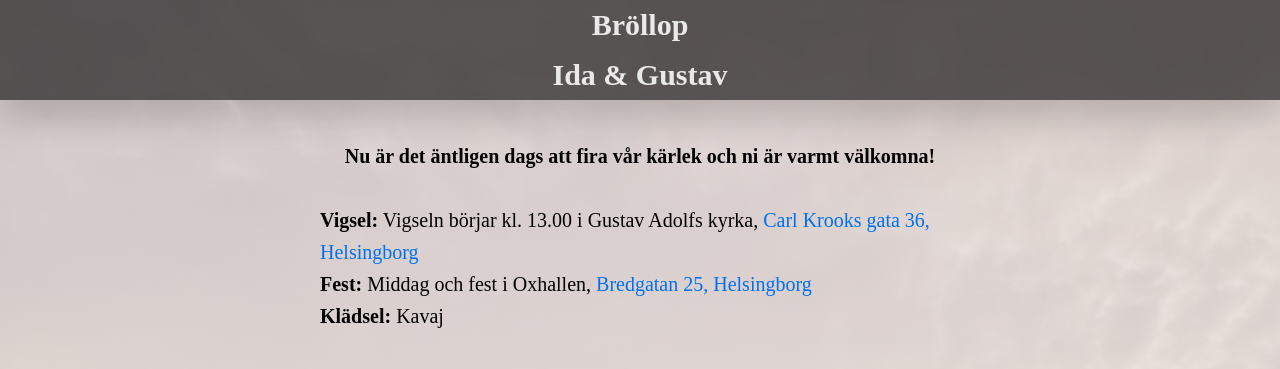
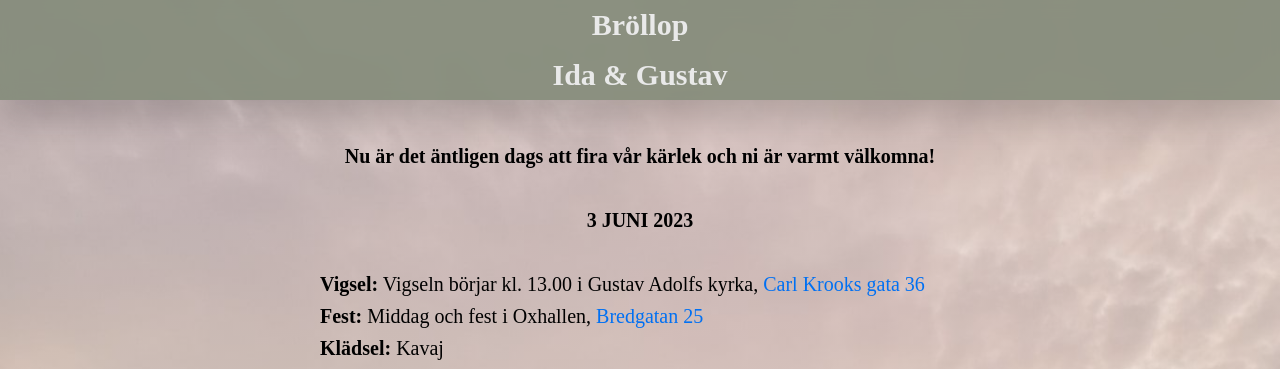
Before and after one commit to jompahl/IdaGurra, a Next.js app: page / in a window 1280 px wide. Shown: the top 369 px of the page. Built offline with nearby package versions, Linux system fonts and the light colour scheme.

Commit message:
small changes

```diff
--- a/pages/index.js
+++ b/pages/index.js
@@ -41,7 +41,7 @@ export default function Home() {
         height: solved ? "100%" : "100vh",
         width: "100%",
         background:
-          "linear-gradient(0deg, rgb(233,233,233), rgba(233, 233, 233, 0.7)), url(/images/sunset.jpg)",
+          "linear-gradient(0deg, rgb(233,233,233), rgba(233, 233, 233, 0.5)), url(/images/sunset.jpg)",
         backgroundSize: "cover",
       }}
     >
@@ -72,19 +72,18 @@ export default function Home() {
               >
                 Nu är det äntligen dags att fira vår kärlek och ni är varmt
                 välkomna!
+                <br></br>
+                <br></br>3 JUNI 2023
               </b>
               <br></br>
               <b>Vigsel:</b> Vigseln börjar kl. 13.00 i Gustav Adolfs kyrka,
               <a onClick={() => showInMapClicked(false)}>
                 {" "}
-                Carl Krooks gata 36, Helsingborg
+                Carl Krooks gata 36
               </a>
               <br></br>
               <b>Fest:</b> Middag och fest i Oxhallen,{" "}
-              <a onClick={() => showInMapClicked(true)}>
-                {" "}
-                Bredgatan 25, Helsingborg
-              </a>
+              <a onClick={() => showInMapClicked(true)}> Bredgatan 25</a>
               <br></br>
               <b>Klädsel:</b> Kavaj <br></br>
               <br></br>
@@ -113,8 +112,21 @@ export default function Home() {
                 saragrottling@gmail.com
               </a> */}
               <br></br>
+              <br></br>
+              <p>
+                <b style={{ display: "flex", justifyContent: "center" }}>
+                  OSA:
+                </b>{" "}
+                Senast 26 mars för er som inte redan har meddelat. Informera oss
+                samtidigt om eventuella allergier och matpreferenser
+              </p>
             </p>
-            <StaticGoogleMap
+
+            <div className="map">
+              <img src="/images/karta.jpg"></img>
+            </div>
+
+            {/* <StaticGoogleMap
               size="600x600"
               apiKey="AIzaSyBY3NyQJO8KUYmIoQanyPF5ozjSPdF7d4Y"
               className="map"
@@ -122,16 +134,11 @@ export default function Home() {
               <Marker.Group label="L" color="green">
                 <Marker location="56.034052,12.703821" />
               </Marker.Group>
-            </StaticGoogleMap>
+            </StaticGoogleMap> */}
             {/* <p>
               Adress:{" "}
               <a onClick={() => showInMapClicked()}>Landstormsvägen 31</a>
             </p> */}
-            <p>
-              <b style={{ display: "flex", justifyContent: "center" }}>OSA:</b>{" "}
-              Senast 26 mars för er som inte redan har meddelat. Informera oss
-              samtidigt om eventuella allergier och matpreferenser
-            </p>
 
             {/* <button
               style={{
--- a/styles/global.css
+++ b/styles/global.css
@@ -22,7 +22,7 @@ body {
   justify-content: center;
   height: 100px;
   width: 100%;
-  background-color: rgba(0, 0, 0, 0.6);
+  background-color: rgba(131, 139, 121, 0.9);
   position: sticky;
   -webkit-backdrop-filter: blur(8px);
   backdrop-filter: blur(8px);
```
Also changed, not shown: public/images/karta.jpg (added).
